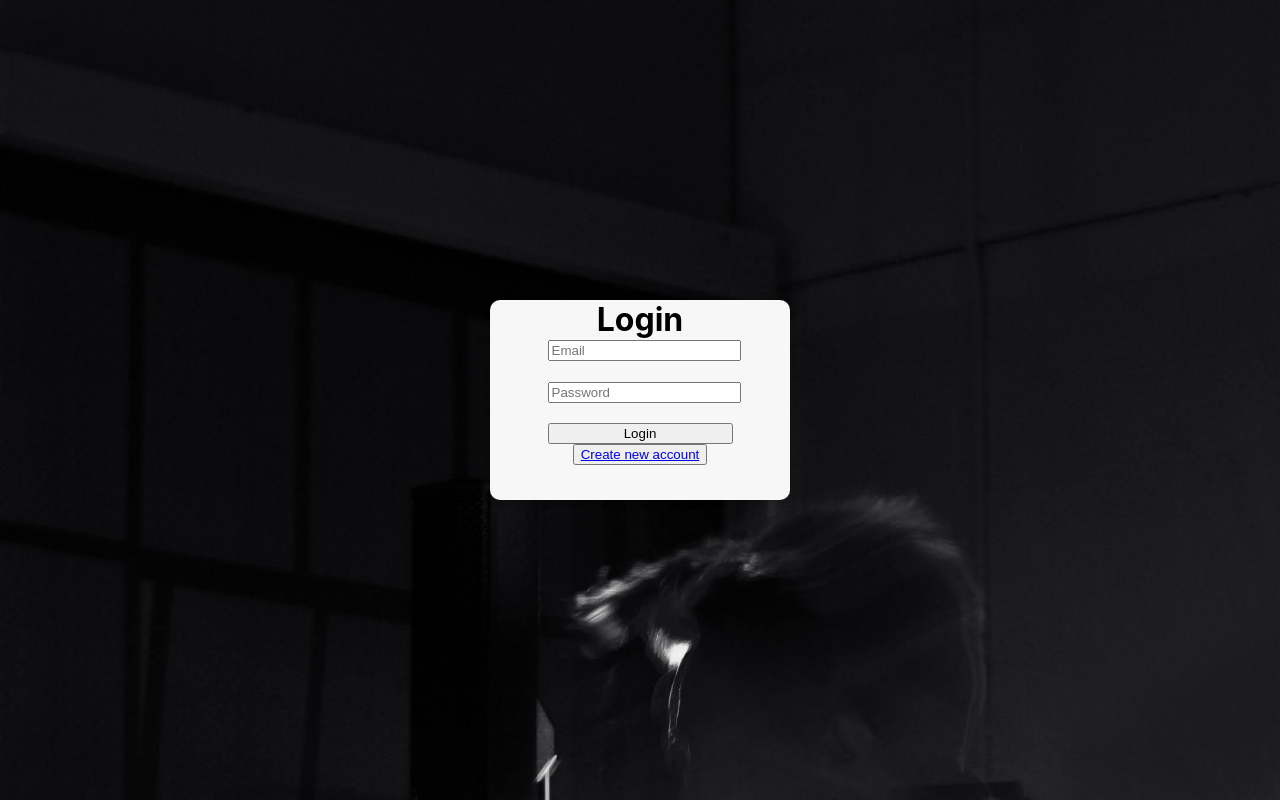
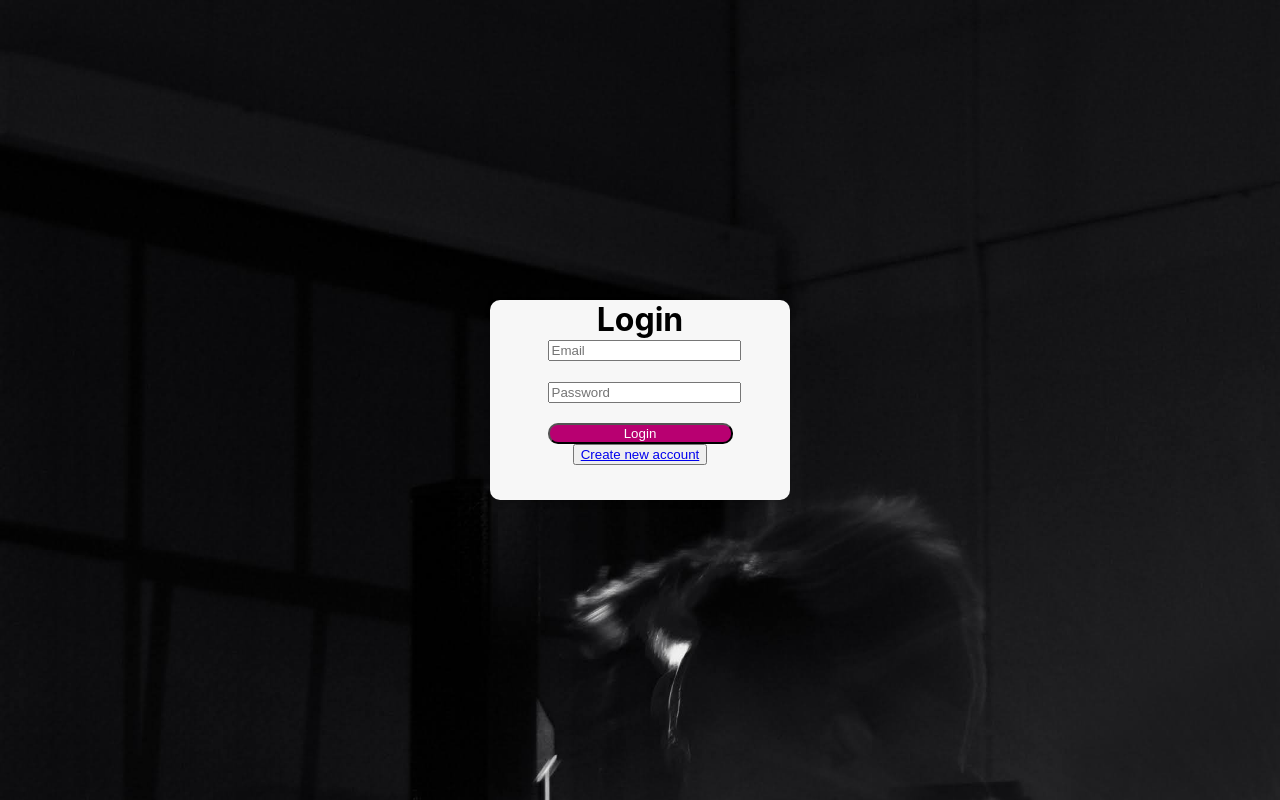
Before and after one commit to HirotheChamp/FirstRate, a React (Create React App) app in the folder client/: page /login in a window 1280 px wide. Built offline with nearby package versions, Linux system fonts and the light colour scheme.

Commit message:
changes to login and registration button

```diff
--- a/client/src/components/LoginRegistration/LoginReg.css
+++ b/client/src/components/LoginRegistration/LoginReg.css
@@ -1,7 +1,7 @@
 
 
 .login-reg-container {
-
+    z-index: 3;
 background-color: rgb(247, 247, 247);
     border-radius: 10px;
     width: 300px;
@@ -32,8 +32,11 @@ background-color: rgb(247, 247, 247);
 
     display: flex;
     justify-content: center;
-    /* color: white; */
-    /* background-color: rgb(184, 0, 113);
-    border-radius: 10px; */
+    color: white;
+    background-color: rgb(184, 0, 113);
+    border-radius: 10px;
 
 }
+.login-button:hover, .register-button:hover{
+    background-color: rgb(167, 2, 104);
+}
```
